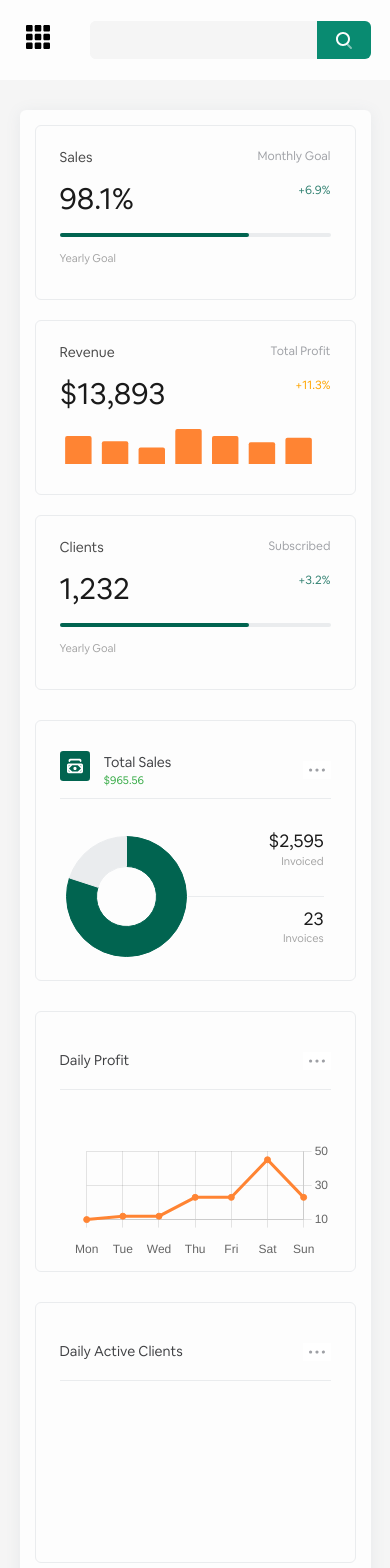
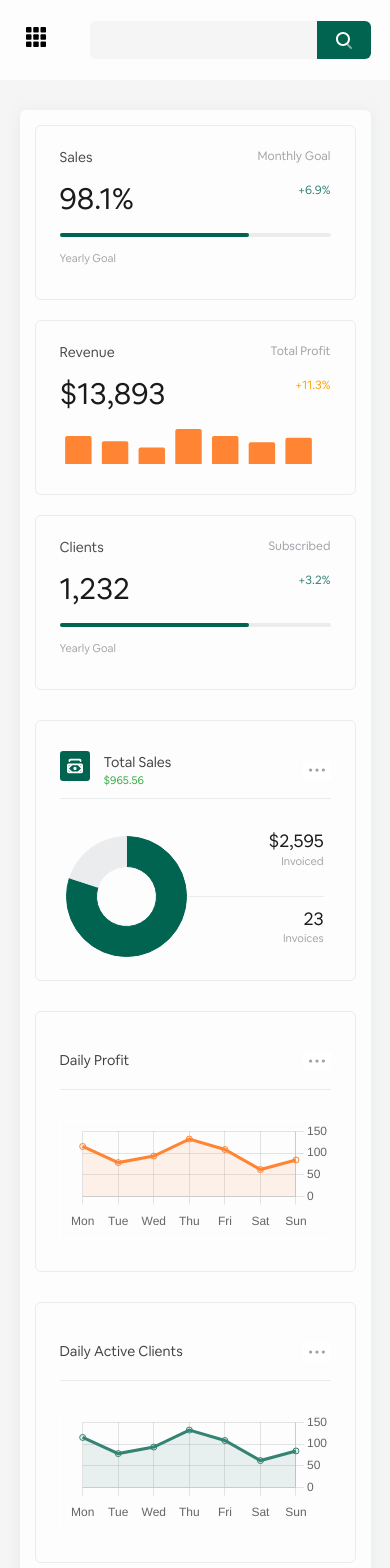
Before and after one commit to abdulmalikgh/front-end-challenge, a React (Create React App) app: page / in a window 390 px wide. Shown: the top 1568 px of the page. Built offline with nearby package versions, Linux system fonts and the light colour scheme.

Commit message:
remove overflow on top search bar

```diff
--- a/src/assets/scss/app.scss
+++ b/src/assets/scss/app.scss
@@ -425,13 +425,12 @@ main {
 }
 .chart {
   width: 100%;
-  position: relative;
   height: 182px;
   .chart__inner {
+    margin-top: 30px;
+    height:120px ;
     width: 100%;
-    height: 131px;
-    position: absolute;
-    bottom: 0;
+    border:1px solid #fff;
   }
 }
 // user onboarding overflow;
--- a/src/assets/scss/header.scss
+++ b/src/assets/scss/header.scss
@@ -13,6 +13,11 @@
     height: inherit;
     ._icon_small {
       display: none;
+      button{
+        width: 32px!important;
+        height: 32px!important;
+        margin-right: 2em;
+      }
     }
     .__search {
       background: $page-bg;
@@ -41,7 +46,7 @@
         outline: none;
         border: none;
         margin: none;
-        background: $bg-green;
+        background: $button-bg;
         border-radius: 0px 6px 6px 0px;
         display: flex;
         justify-content: center;
@@ -49,6 +54,7 @@
       }
     }
     .right_side_nav {
+      width: 100%;
       display: flex;
       justify-content: flex-end;
       column-gap: 116px;
@@ -76,6 +82,7 @@
             }
             a {
               text-decoration: none;
+
               font-family: Airbnb Cereal App;
               font-style: normal;
               font-weight: normal;
@@ -119,8 +126,17 @@
     padding-right: 5%;
     padding-left: 5%;
   }
-  .__search{
+  .__search {
     max-width: 300px;
+  }
+  .text {
+    ul{
+      li {
+        &:first-of-type {
+          padding-right: 23px!important;
+        }
+      }
+    }
   }
 }
 @media screen and (max-width: 768px) {
--- a/src/components/Header.js
+++ b/src/components/Header.js
@@ -13,7 +13,7 @@ function Header() {
             <nav>
                 <div className="icon _icon_small">
                         <button onClick = { toggleNavBar }>
-                            <img width="24px" height="24px" src={iconBars} alt="" />
+                            <img  src={iconBars} alt="" />
                         </button>
                     </div>
                 <div className="__search">
--- a/src/components/main_sections/DailyProfit.js
+++ b/src/components/main_sections/DailyProfit.js
@@ -8,6 +8,7 @@ import {
   Title,
   Tooltip,
   Legend,
+  Filler
 } from 'chart.js';
 import { Line } from 'react-chartjs-2';
 ChartJS.register(
@@ -17,16 +18,23 @@ ChartJS.register(
     LineElement,
     Title,
     Tooltip,
-    Legend
+    Legend,
+    Filler
   );
   export const options = {
     responsive: true,
     maintainAspectRatio: false,
+    datasetFill : true,
     plugins: {
       legend: {
         display:false,
         position: "top",
         align: "center",
+        abels: {
+            font: {
+                size: 9
+            }
+        }
       },
       title: {
         display: false,
@@ -43,12 +51,13 @@ ChartJS.register(
                     fontFamily: "",
                     beginAtZero:true,
                     fontColor: '#9EA0A5',
-                fontSize: 20,
-                padding: 15
+                    fontSize:9,
+                    padding: 10
             },
         },
         y: {
           display: true,
+          beginAtZero: true,
           position: 'right',
           title: {
             display: false,
@@ -59,18 +68,21 @@ ChartJS.register(
   };
 
   const labels = ['Mon', 'Tue', 'Wed', 'Thu', 'Fri', 'Sat', 'Sun'];
-  export const data = {
+
+export default function DailyProfit({color,bgColor}) {
+    const data = {
         labels,
         datasets: [
         {
-        fill: 'origin',
-        data:[10,12,12,23,23,45,23],
-        borderColor: '#FF8433',
-        backgroundColor: '#FF8433',
+            label: "",
+            data: [115,78,93,132,108,62,84],
+            fill: true,
+            borderColor: color,
+            backgroundColor: bgColor,
+            tension:0,
+            lineWidth:1
         }
         ],
       };
-
-export default function DailyProfit() {
     return <Line options={options} data={data} />;
 }
--- a/src/components/main_sections/MiddleCards.js
+++ b/src/components/main_sections/MiddleCards.js
@@ -64,7 +64,7 @@ export default function MiddleCards() {
                         </div>
                         <div className="chart">
                             <div className="chart__inner">
-                                 <DailyProfit />
+                                 <DailyProfit bgColor={'rgba(255, 132, 51, 0.1)'}  color={'#FF8433'}/>
                             </div>
                         </div>
                     </div>
@@ -79,6 +79,11 @@ export default function MiddleCards() {
                         <button className="side_icon">
                             <img src={more} alt="" />
                         </button>
+                    </div>
+                    <div className="chart">
+                        <div className="chart__inner">
+                                <DailyProfit bgColor={'rgba(52, 131, 115, 0.1)'}  color={'#348373'} />
+                        </div>
                     </div>
                 </div>
                 <div className='totalSsales'>
```
Lines whose indentation alone changed are shown as unchanged.
